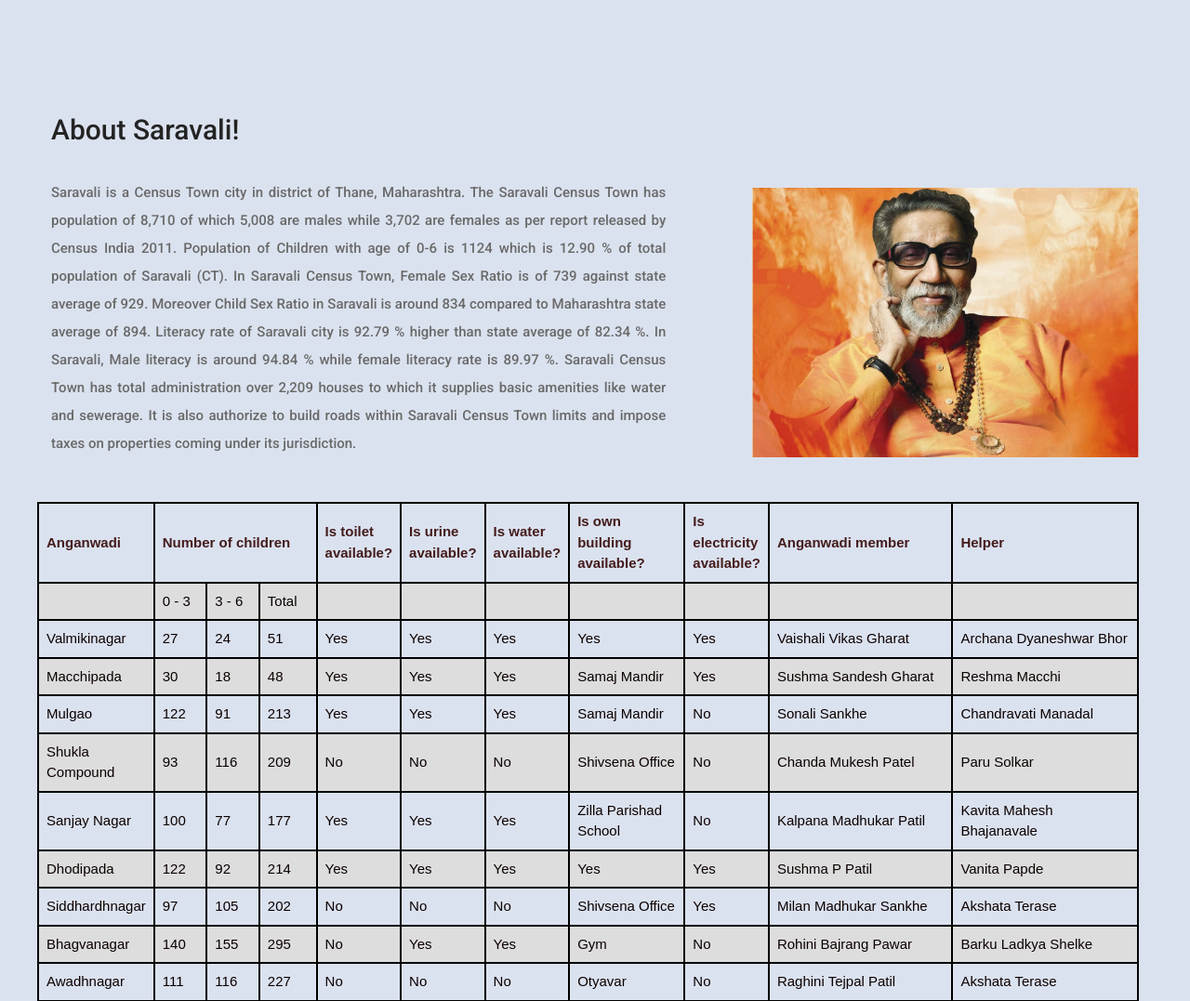
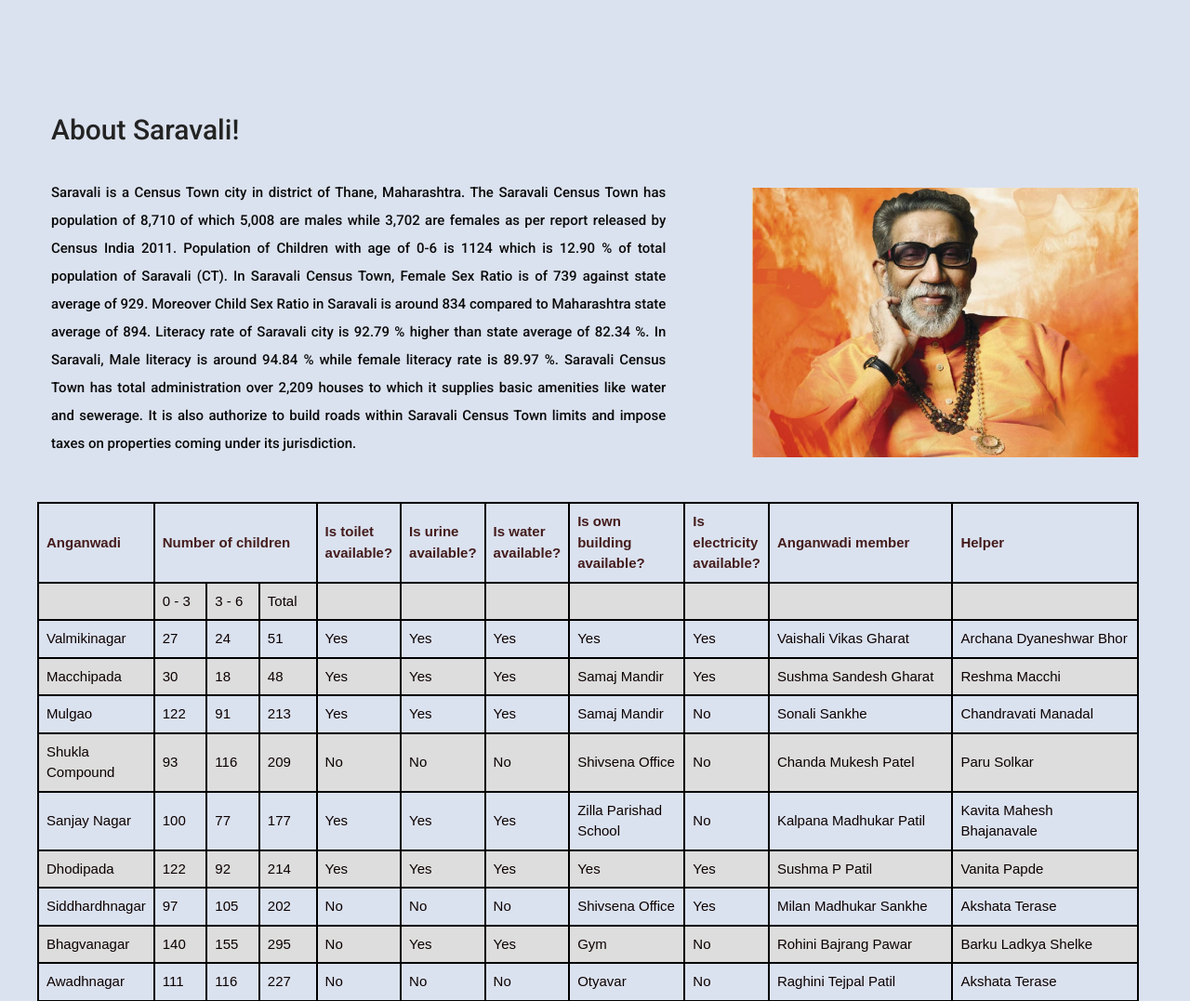
Before and after one commit to rohitpythoncoding/grampanchayat, a Django app: page / in a window 1280 px wide. Shown: the part 1150-2227 px from the top of the page at 93% size. Run offline with Django 3.2, Linux system fonts and the light colour scheme; some libraries are stand-ins or nearby versions.

Commit message:
changed font color on about page

```diff
--- a/grampanchayatSaravali/static/styles/main_styles.css
+++ b/grampanchayatSaravali/static/styles/main_styles.css
@@ -69,7 +69,7 @@ p
 	font-size: 15px;
 	line-height: 2;
 	font-weight: 500;
-	color: #696969;
+	color: #0a0a0a;
 	-webkit-font-smoothing: antialiased;
 	-webkit-text-shadow: rgba(0,0,0,.01) 0 0 1px;
 	text-shadow: rgba(0,0,0,.01) 0 0 1px;
```
Also changed, not shown: db.sqlite3.
